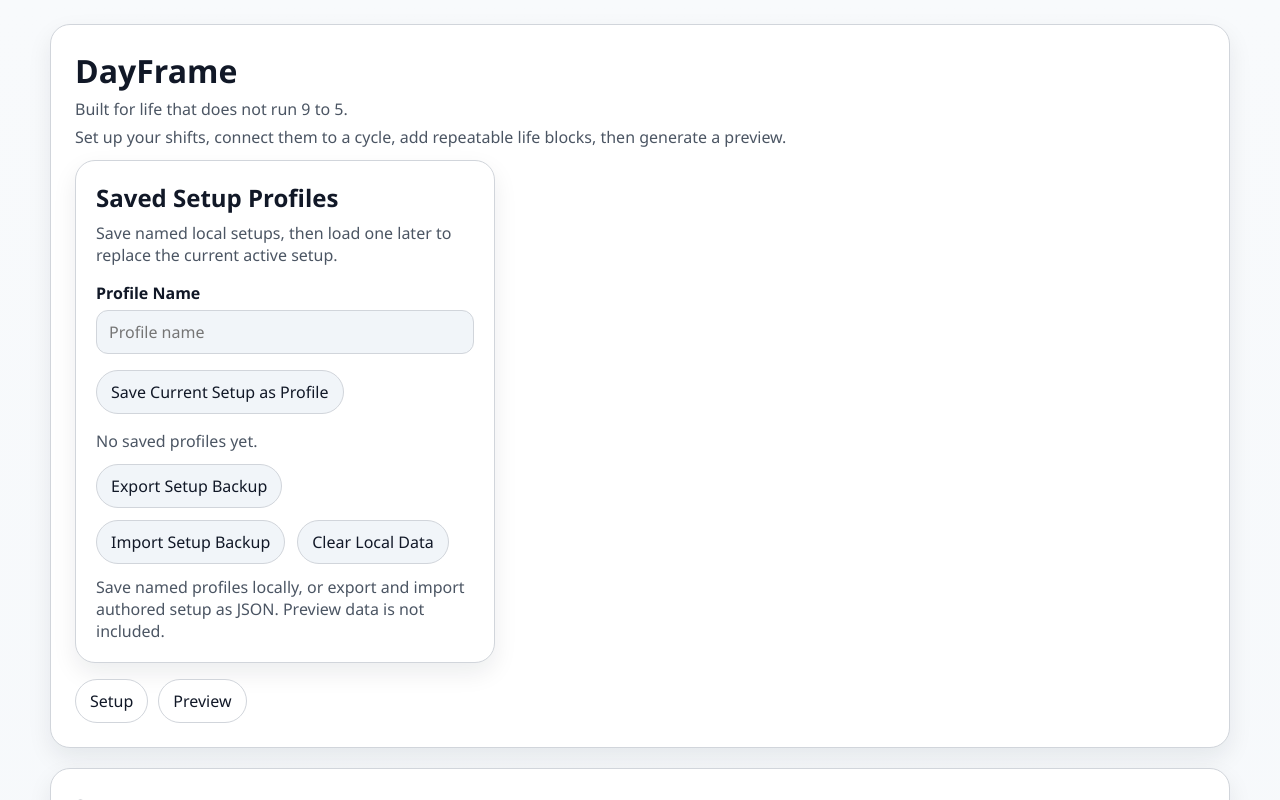
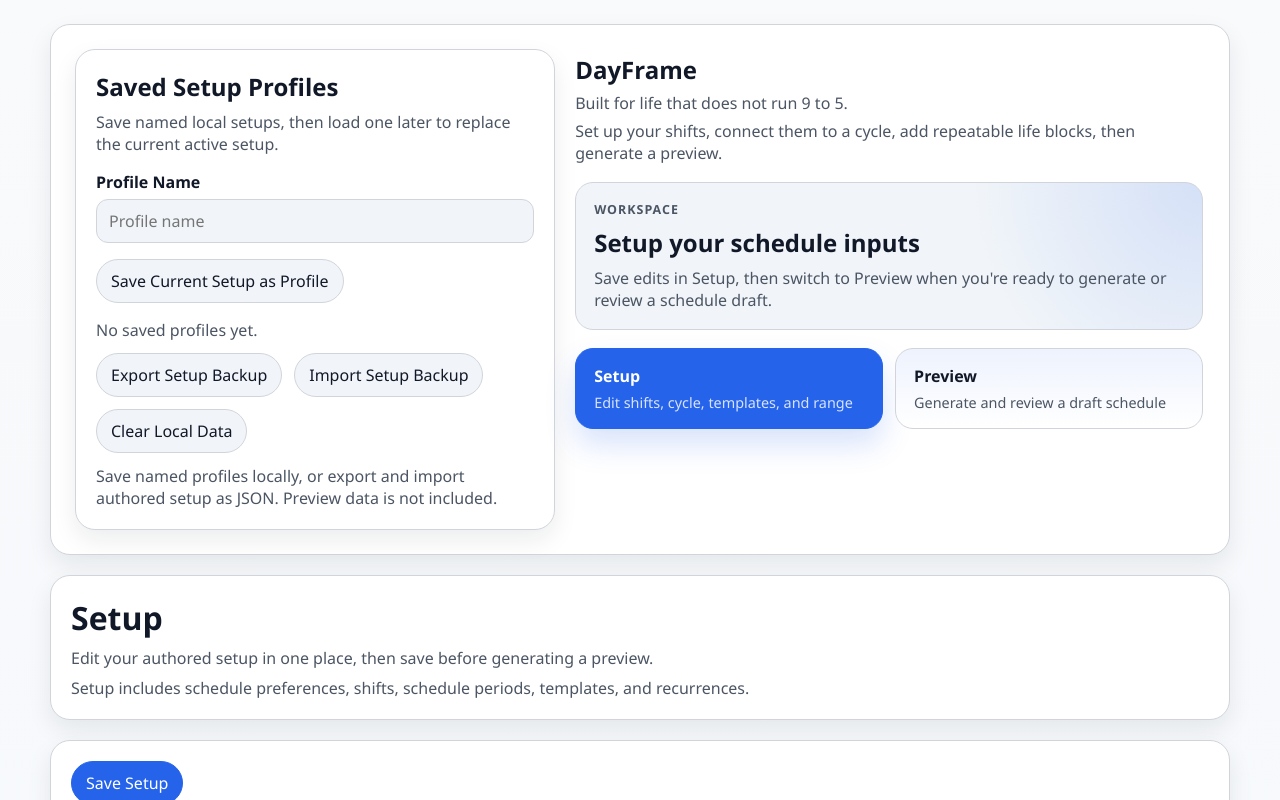
Before and after one commit to SidBanks/DayFrame, a React (Vite) app: page / in a window 1280 px wide. Shown: the top 800 px of the page. Built offline with nearby package versions, Linux system fonts and the light colour scheme.

Commit message:
Add compact preview summary and harden regeneration

```diff
--- a/src/ui/DayFrameApp.tsx
+++ b/src/ui/DayFrameApp.tsx
@@ -9,6 +9,7 @@
 import type { DayFrameState, DayFrameStore, GeneratePreviewActionInput } from "../state/types.js";
 import { PreviewScreen } from "./PreviewScreen.js";
 import { SetupScreen, buildSetupDraft, type SetupDraft } from "./SetupScreen.js";
+import { formatPlanningWindow, formatPreviewTimestamp } from "./timeDisplay.js";
 import "./dayFrameUi.css";
 
 export type DayFrameAppStore = Pick<
@@ -71,6 +72,9 @@
   const [profileName, setProfileName] = useState("");
   const [profileMessage, setProfileMessage] = useState("");
   const [profileErrorMessage, setProfileErrorMessage] = useState("");
+  const previewSummary = stateSnapshot.preview
+    ? buildCompactPreviewSummary(stateSnapshot.preview, getNow())
+    : null;
 
   useEffect(() => {
     return storeRef.current.subscribe((nextState) => {
@@ -89,20 +93,83 @@
     stateSnapshot.blockRecurrences,
   ]);
 
+  function resetShellMessages(): void {
+    setSetupSaveMessage("");
+    setPreviewGuardrailMissingItems([]);
+    setIsConfirmingClearLocalData(false);
+    setClearLocalDataMessage("");
+    setBackupMessage("");
+    setBackupErrorMessage("");
+    setProfileMessage("");
+    setProfileErrorMessage("");
+  }
+
+  function openSetupScreen(): void {
+    setCurrentScreen("setup");
+    resetShellMessages();
+  }
+
+  function openPreviewScreen(): void {
+    setCurrentScreen("preview");
+    resetShellMessages();
+  }
+
+  function saveCurrentSetup(): void {
+    const savedAt = createIsoTimestamp();
+
+    storeRef.current.setSchedulingPreferences(setupDraft.schedulingPreferences);
+    storeRef.current.setPreviewRange(setupDraft.previewRange);
+    storeRef.current.setShiftDefinitions(
+      setupDraft.shiftDefinitions.map((shiftDefinition) => ({
+        ...shiftDefinition,
+        updatedAt: savedAt,
+      })),
+    );
+    storeRef.current.setShiftCycle({
+      ...setupDraft.shiftCycle,
+      updatedAt: savedAt,
+    });
+    storeRef.current.setBlockTemplates(
+      setupDraft.templateEntries.map((entry) => ({
+        ...entry.template,
+        updatedAt: savedAt,
+      })),
+    );
+    storeRef.current.setBlockRecurrences(
+      setupDraft.templateEntries.map((entry) => ({
+        ...entry.recurrence,
+      })),
+    );
+    setSetupSaveMessage("Setup saved.");
+  }
+
+  function generatePreviewFromSavedState(): void {
+    const currentState = storeRef.current.getState();
+    const missingItems = getMissingPreviewSetupItems(currentState);
+
+    if (missingItems.length > 0) {
+      setPreviewGuardrailMissingItems(missingItems);
+      return;
+    }
+
+    const previewWindow = getPreviewWindow?.() ?? createPreviewWindowFromRange(currentState);
+
+    storeRef.current.generatePreview({
+      rangeStartDate: currentState.previewRange.startDate,
+      rangeEndDate: currentState.previewRange.endDate,
+      planningWindowStart: previewWindow.planningWindowStart,
+      planningWindowEnd: previewWindow.planningWindowEnd,
+      generatedAt: getGeneratedAt(),
+    });
+    setPreviewGuardrailMissingItems([]);
+  }
+
   return (
     <div className="df-app">
       <div className="df-shell">
         <header className="df-shell-header">
-          <div className="df-shell-toolbar">
-            <div className="df-brand">
-              <h1>DayFrame</h1>
-              <p className="df-shell-subtitle">Built for life that does not run 9 to 5.</p>
-              <p className="df-support">
-                Set up your shifts, connect them to a cycle, add repeatable life blocks, then
-                generate a preview.
-              </p>
-            </div>
-            <div className="df-confirmation">
+          <div className="df-shell-header-grid">
+            <section className="df-confirmation">
               <div className="df-form-stack">
                 <div className="df-screen-header">
                   <h2 className="df-panel-title">Saved Setup Profiles</h2>
@@ -312,76 +379,126 @@
                   data is not included.
                 </p>
               )}
-            </div>
+            </section>
+
+            <section className="df-workflow-panel">
+              <div className="df-brand">
+                <h1>DayFrame</h1>
+                <p className="df-shell-subtitle">Built for life that does not run 9 to 5.</p>
+                <p className="df-support">
+                  Set up your shifts, connect them to a cycle, add repeatable life blocks, then
+                  generate a preview.
+                </p>
+              </div>
+
+              <div className="df-workflow-status">
+                <p className="df-workflow-eyebrow">Workspace</p>
+                <h2 className="df-panel-title">
+                  {currentScreen === "setup" ? "Setup your schedule inputs" : "Review your preview"}
+                </h2>
+                <p className="df-support">
+                  {currentScreen === "setup"
+                    ? "Save edits in Setup, then switch to Preview when you're ready to generate or review a schedule draft."
+                    : "Use Preview to generate a schedule draft from your saved setup and review any friction that needs attention."}
+                </p>
+              </div>
+
+              <nav aria-label="App Sections" className="df-primary-nav">
+                <button
+                  aria-label="Setup"
+                  aria-pressed={currentScreen === "setup"}
+                  className={
+                    currentScreen === "setup"
+                      ? "df-primary-nav-button is-active"
+                      : "df-primary-nav-button"
+                  }
+                  onClick={openSetupScreen}
+                  type="button"
+                >
+                  <span className="df-primary-nav-title">Setup</span>
+                  <span aria-hidden="true" className="df-primary-nav-detail">
+                    Edit shifts, cycle, templates, and range
+                  </span>
+                </button>
+                <button
+                  aria-label="Preview"
+                  aria-pressed={currentScreen === "preview"}
+                  className={
+                    currentScreen === "preview"
+                      ? "df-primary-nav-button is-active"
+                      : "df-primary-nav-button"
+                  }
+                  onClick={openPreviewScreen}
+                  type="button"
+                >
+                  <span className="df-primary-nav-title">Preview</span>
+                  <span aria-hidden="true" className="df-primary-nav-detail">
+                    Generate and review a draft schedule
+                  </span>
+                </button>
+              </nav>
+
+              {previewSummary ? (
+                <section className="df-compact-preview" aria-labelledby="compact-preview-heading">
+                  <div className="df-compact-preview-header">
+                    <div className="df-screen-header">
+                      <p className="df-workflow-eyebrow">Latest Preview</p>
+                      <h2 className="df-panel-title" id="compact-preview-heading">
+                        {previewSummary.frictionLabel}
+                      </h2>
+                      <p className="df-support">
+                        {previewSummary.rangeLabel} · Generated {previewSummary.generatedLabel}
+                      </p>
+                    </div>
+                    <button className="df-action-button" onClick={openPreviewScreen} type="button">
+                      Open Full Preview
+                    </button>
+                  </div>
+
+                  <button
+                    aria-label="Open compact preview summary"
+                    className="df-compact-preview-card"
+                    onClick={openPreviewScreen}
+                    type="button"
+                  >
+                    <div className="df-compact-preview-metrics">
+                      <div className="df-compact-preview-metric">
+                        <strong>Planning Range</strong>
+                        <span>{previewSummary.rangeLabel}</span>
+                      </div>
+                      <div className="df-compact-preview-metric">
+                        <strong>Generated</strong>
+                        <span>{previewSummary.generatedLabel}</span>
+                      </div>
+                      <div className="df-compact-preview-metric">
+                        <strong>Visible Days</strong>
+                        <span>{previewSummary.visibleDayCount}</span>
+                      </div>
+                      <div className="df-compact-preview-metric">
+                        <strong>Friction</strong>
+                        <span>{previewSummary.frictionLabel}</span>
+                      </div>
+                    </div>
+
+                    <div className="df-compact-preview-days">
+                      {previewSummary.dayItems.map((dayItem) => (
+                        <span className="df-compact-preview-day" key={dayItem.date}>
+                          <strong>{dayItem.weekday}</strong>
+                          <span>{dayItem.dayNumber}</span>
+                        </span>
+                      ))}
+                    </div>
+                  </button>
+                </section>
+              ) : null}
+            </section>
           </div>
-
-          <nav aria-label="App Sections" className="df-nav">
-            <button
-              onClick={() => {
-                setCurrentScreen("setup");
-                setSetupSaveMessage("");
-                setPreviewGuardrailMissingItems([]);
-                setIsConfirmingClearLocalData(false);
-                setClearLocalDataMessage("");
-                setBackupMessage("");
-                setBackupErrorMessage("");
-                setProfileMessage("");
-                setProfileErrorMessage("");
-              }}
-              type="button"
-            >
-              Setup
-            </button>
-            <button
-              onClick={() => {
-                setCurrentScreen("preview");
-                setSetupSaveMessage("");
-                setPreviewGuardrailMissingItems([]);
-                setIsConfirmingClearLocalData(false);
-                setClearLocalDataMessage("");
-                setBackupMessage("");
-                setBackupErrorMessage("");
-                setProfileMessage("");
-                setProfileErrorMessage("");
-              }}
-              type="button"
-            >
-              Preview
-            </button>
-          </nav>
         </header>
 
         {currentScreen === "setup" ? (
           <SetupScreen
             draft={setupDraft}
-            onSave={() => {
-              const savedAt = createIsoTimestamp();
-
-              storeRef.current.setSchedulingPreferences(setupDraft.schedulingPreferences);
-              storeRef.current.setPreviewRange(setupDraft.previewRange);
-              storeRef.current.setShiftDefinitions(
-                setupDraft.shiftDefinitions.map((shiftDefinition) => ({
-                  ...shiftDefinition,
-                  updatedAt: savedAt,
-                })),
-              );
-              storeRef.current.setShiftCycle({
-                ...setupDraft.shiftCycle,
-                updatedAt: savedAt,
-              });
-              storeRef.current.setBlockTemplates(
-                setupDraft.templateEntries.map((entry) => ({
-                  ...entry.template,
-                  updatedAt: savedAt,
-                })),
-              );
-              storeRef.current.setBlockRecurrences(
-                setupDraft.templateEntries.map((entry) => ({
-                  ...entry.recurrence,
-                })),
-              );
-              setSetupSaveMessage("Setup saved.");
-            }}
+            onSave={saveCurrentSetup}
             saveMessage={setupSaveMessage}
             setDraft={(nextDraft) => {
               setSetupSaveMessage("");
@@ -401,27 +518,7 @@
               <div className="df-screen-actions">
                 <button
                   className="df-action-button"
-                  onClick={() => {
-                    const missingItems = getMissingPreviewSetupItems(storeRef.current.getState());
-
-                    if (missingItems.length > 0) {
-                      setPreviewGuardrailMissingItems(missingItems);
-                      return;
-                    }
-
-                    const previewWindow =
-                      getPreviewWindow?.() ??
-                      createPreviewWindowFromRange(storeRef.current.getState());
-
-                    storeRef.current.generatePreview({
-                      rangeStartDate: storeRef.current.getState().previewRange.startDate,
-                      rangeEndDate: storeRef.current.getState().previewRange.endDate,
-                      planningWindowStart: previewWindow.planningWindowStart,
-                      planningWindowEnd: previewWindow.planningWindowEnd,
-                      generatedAt: getGeneratedAt(),
-                    });
-                    setPreviewGuardrailMissingItems([]);
-                  }}
+                  onClick={generatePreviewFromSavedState}
                   type="button"
                 >
                   Generate Schedule Preview
@@ -464,6 +561,79 @@
       </div>
     </div>
   );
+}
+
+type CompactPreviewSummary = {
+  rangeLabel: string;
+  generatedLabel: string;
+  visibleDayCount: number;
+  frictionLabel: string;
+  dayItems: Array<{
+    date: string;
+    weekday: string;
+    dayNumber: string;
+  }>;
+};
+
+function buildCompactPreviewSummary(
+  preview: NonNullable<DayFrameState["preview"]>,
+  now: Date,
+): CompactPreviewSummary {
+  const visibleFrictionCount = preview.result.frictionPoints.filter(
+    (frictionPoint) => !frictionPoint.ignored,
+  ).length;
+  const dayItems = buildPreviewDayItems(preview.rangeStartDate, preview.rangeEndDate);
+
+  return {
+    rangeLabel: formatPlanningWindow(
+      createCompactPreviewDateFromLocalDate(preview.rangeStartDate),
+      createCompactPreviewDateFromLocalDate(preview.rangeEndDate),
+    ),
+    generatedLabel: formatPreviewTimestamp(preview.generatedAt, now),
+    visibleDayCount: dayItems.length,
+    frictionLabel: visibleFrictionCount === 0 ? "No friction" : `${visibleFrictionCount} friction`,
+    dayItems,
+  };
+}
+
+function buildPreviewDayItems(
+  startDate: LocalDateString,
+  endDate: LocalDateString,
+): CompactPreviewSummary["dayItems"] {
+  const dayItems: CompactPreviewSummary["dayItems"] = [];
+  let currentDate = startDate;
+
+  while (currentDate <= endDate) {
+    const date = createCompactPreviewDateFromLocalDate(currentDate);
+
+    dayItems.push({
+      date: currentDate,
+      weekday: date.toLocaleDateString("en-US", { weekday: "short" }),
+      dayNumber: String(date.getDate()),
+    });
+    currentDate = addCompactPreviewDaysToLocalDate(currentDate, 1);
+  }
+
+  return dayItems;
+}
+
+function createCompactPreviewDateFromLocalDate(localDate: LocalDateString): Date {
+  const [year, month, day] = localDate.split("-").map(Number);
+
+  return new Date(year ?? 2026, (month ?? 1) - 1, day ?? 1, 12, 0, 0, 0);
+}
+
+function addCompactPreviewDaysToLocalDate(
+  localDate: LocalDateString,
+  days: number,
+): LocalDateString {
+  const nextDate = createCompactPreviewDateFromLocalDate(localDate);
+
+  nextDate.setDate(nextDate.getDate() + days);
+
+  return `${nextDate.getFullYear()}-${String(nextDate.getMonth() + 1).padStart(2, "0")}-${String(
+    nextDate.getDate(),
+  ).padStart(2, "0")}` as LocalDateString;
 }
 
 function createSeededDayFrameStore(): DayFrameStore {
--- a/src/ui/dayFrameUi.css
+++ b/src/ui/dayFrameUi.css
@@ -72,6 +72,12 @@
   box-shadow: var(--df-shadow);
 }
 
+.df-shell-header-grid {
+  display: grid;
+  gap: 18px;
+  align-items: start;
+}
+
 .df-brand {
   display: grid;
   gap: 6px;
@@ -95,21 +101,7 @@
   color: var(--df-muted);
 }
 
-.df-shell-toolbar {
-  display: flex;
-  flex-wrap: wrap;
-  gap: 12px;
-  justify-content: space-between;
-  align-items: start;
-}
-
-.df-nav {
-  display: flex;
-  flex-wrap: wrap;
-  gap: 10px;
-}
-
-.df-nav button,
+.df-primary-nav-button,
 .df-action-button,
 .df-secondary-button,
 .df-danger-button,
@@ -128,7 +120,7 @@
     transform 120ms ease;
 }
 
-.df-nav button:hover,
+.df-primary-nav-button:hover,
 .df-action-button:hover,
 .df-secondary-button:hover,
 .df-danger-button:hover,
@@ -136,7 +128,7 @@
   transform: translateY(-1px);
 }
 
-.df-nav button:focus-visible,
+.df-primary-nav-button:focus-visible,
 .df-action-button:focus-visible,
 .df-secondary-button:focus-visible,
 .df-danger-button:focus-visible,
@@ -152,6 +144,48 @@
   background: var(--df-accent);
   border-color: var(--df-accent);
   color: var(--df-accent-text);
+}
+
+.df-primary-nav {
+  display: grid;
+  gap: 12px;
+  grid-template-columns: repeat(2, minmax(0, 1fr));
+}
+
+.df-primary-nav-button {
+  display: grid;
+  gap: 6px;
+  text-align: left;
+  padding: 16px 18px;
+  border-radius: 18px;
+  background:
+    linear-gradient(
+      180deg,
+      color-mix(in srgb, var(--df-accent) 8%, var(--df-panel)),
+      var(--df-panel)
+    ),
+    var(--df-panel);
+}
+
+.df-primary-nav-button.is-active {
+  background: var(--df-accent);
+  border-color: var(--df-accent);
+  color: var(--df-accent-text);
+  box-shadow: 0 16px 30px rgb(37 99 235 / 0.18);
+}
+
+.df-primary-nav-title {
+  font-weight: 700;
+  font-size: 1rem;
+}
+
+.df-primary-nav-detail {
+  font-size: 0.9rem;
+  color: var(--df-muted);
+}
+
+.df-primary-nav-button.is-active .df-primary-nav-detail {
+  color: color-mix(in srgb, var(--df-accent-text) 82%, transparent);
 }
 
 .df-secondary-button {
@@ -482,16 +516,154 @@
 }
 
 .df-confirmation {
-  max-width: 420px;
   display: grid;
   gap: 12px;
-  justify-self: end;
+  min-width: 0;
+}
+
+.df-workflow-panel {
+  display: grid;
+  gap: 18px;
+  min-width: 0;
+  padding: 4px 2px;
+}
+
+.df-workflow-status {
+  display: grid;
+  gap: 8px;
+  padding: 18px;
+  border-radius: 18px;
+  border: 1px solid var(--df-border);
+  background:
+    radial-gradient(
+      circle at top right,
+      color-mix(in srgb, var(--df-accent) 14%, transparent),
+      transparent 36%
+    ),
+    var(--df-panel-alt);
+}
+
+.df-workflow-eyebrow {
+  margin: 0;
+  color: var(--df-muted);
+  font-size: 0.78rem;
+  font-weight: 700;
+  letter-spacing: 0.08em;
+  text-transform: uppercase;
+}
+
+.df-compact-preview {
+  display: grid;
+  gap: 14px;
+  padding: 18px;
+  border-radius: 18px;
+  border: 1px solid var(--df-border);
+  background:
+    linear-gradient(
+      180deg,
+      color-mix(in srgb, var(--df-success) 10%, var(--df-panel)),
+      var(--df-panel)
+    ),
+    var(--df-panel);
+}
+
+.df-compact-preview-header {
+  display: flex;
+  flex-wrap: wrap;
+  gap: 12px;
+  justify-content: space-between;
+  align-items: start;
+}
+
+.df-compact-preview-card {
+  appearance: none;
+  width: 100%;
+  display: grid;
+  gap: 14px;
+  padding: 16px;
+  border-radius: 18px;
+  border: 1px solid var(--df-border);
+  background: var(--df-panel-alt);
+  color: var(--df-text);
+  text-align: left;
+  cursor: pointer;
+  transition:
+    border-color 120ms ease,
+    transform 120ms ease,
+    box-shadow 120ms ease;
+}
+
+.df-compact-preview-card:hover {
+  transform: translateY(-1px);
+  box-shadow: 0 12px 24px rgb(15 23 42 / 0.1);
+}
+
+.df-compact-preview-card:focus-visible {
+  outline: 2px solid var(--df-accent);
+  outline-offset: 2px;
+}
+
+.df-compact-preview-metrics {
+  display: grid;
+  gap: 10px;
+  grid-template-columns: repeat(auto-fit, minmax(130px, 1fr));
+}
+
+.df-compact-preview-metric {
+  display: grid;
+  gap: 4px;
+}
+
+.df-compact-preview-metric strong {
+  font-size: 0.8rem;
+}
+
+.df-compact-preview-metric span {
+  color: var(--df-muted);
+  font-size: 0.92rem;
+}
+
+.df-compact-preview-days {
+  display: flex;
+  flex-wrap: wrap;
+  gap: 8px;
+}
+
+.df-compact-preview-day {
+  min-width: 58px;
+  padding: 10px 12px;
+  border-radius: 14px;
+  border: 1px solid var(--df-border);
+  background: var(--df-panel);
+  display: grid;
+  gap: 3px;
+  justify-items: center;
+}
+
+.df-compact-preview-day strong {
+  font-size: 0.76rem;
+}
+
+.df-compact-preview-day span {
+  font-size: 0.95rem;
+  color: var(--df-muted);
 }
 
 .df-confirmation-actions {
   display: flex;
   flex-wrap: wrap;
   gap: 10px;
+}
+
+@media (min-width: 980px) {
+  .df-shell-header-grid {
+    grid-template-columns: minmax(360px, 0.95fr) minmax(420px, 1.25fr);
+  }
+
+  .df-workflow-panel {
+    min-height: 100%;
+    align-content: start;
+  }
 }
 
 @media (max-width: 720px) {
@@ -509,12 +681,17 @@
     border-radius: 18px;
   }
 
-  .df-shell-toolbar {
+  .df-primary-nav {
     grid-template-columns: 1fr;
   }
 
-  .df-confirmation {
-    justify-self: stretch;
+  .df-compact-preview-header {
+    grid-template-columns: 1fr;
+  }
+
+  .df-compact-preview-day {
+    min-width: 52px;
+    padding: 9px 10px;
   }
 
   .df-day-visualizer-grid {
```
Also changed, not shown: 1 other file (tests, documents, lock files or other folders).
